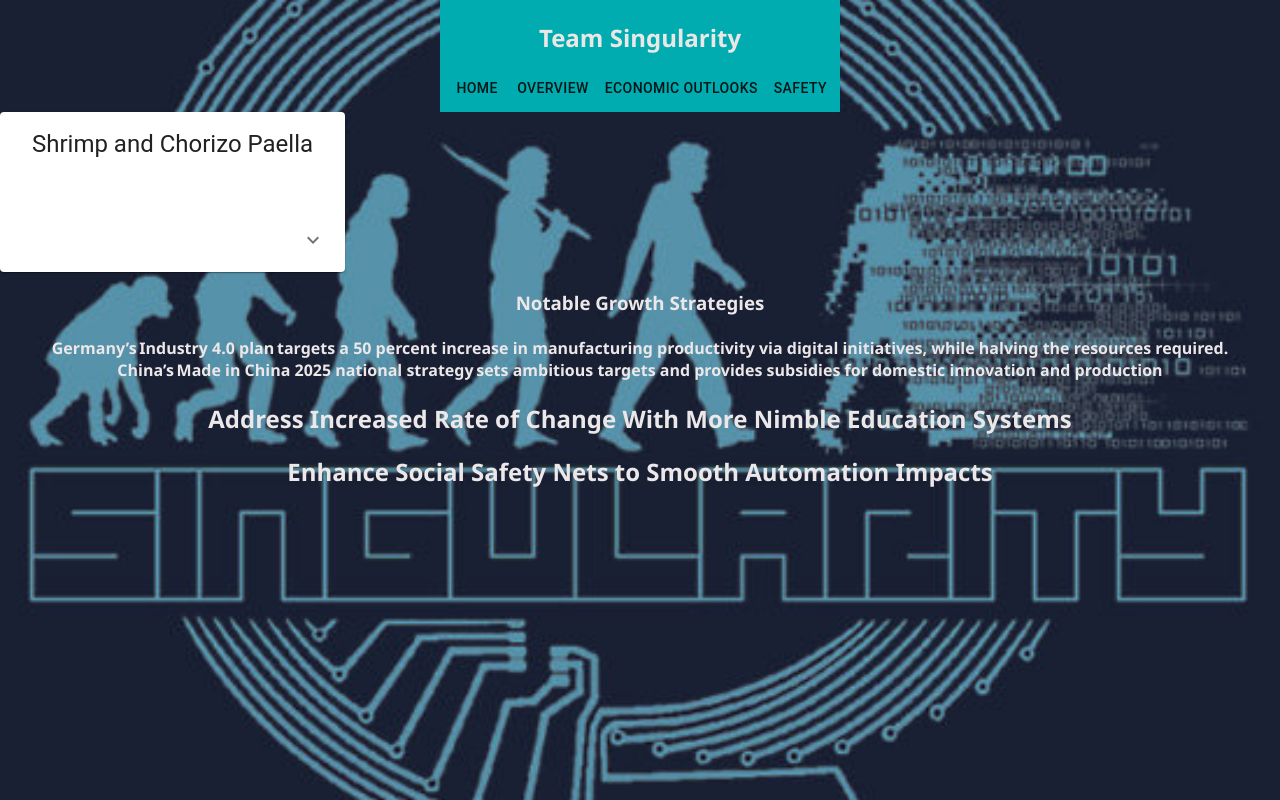
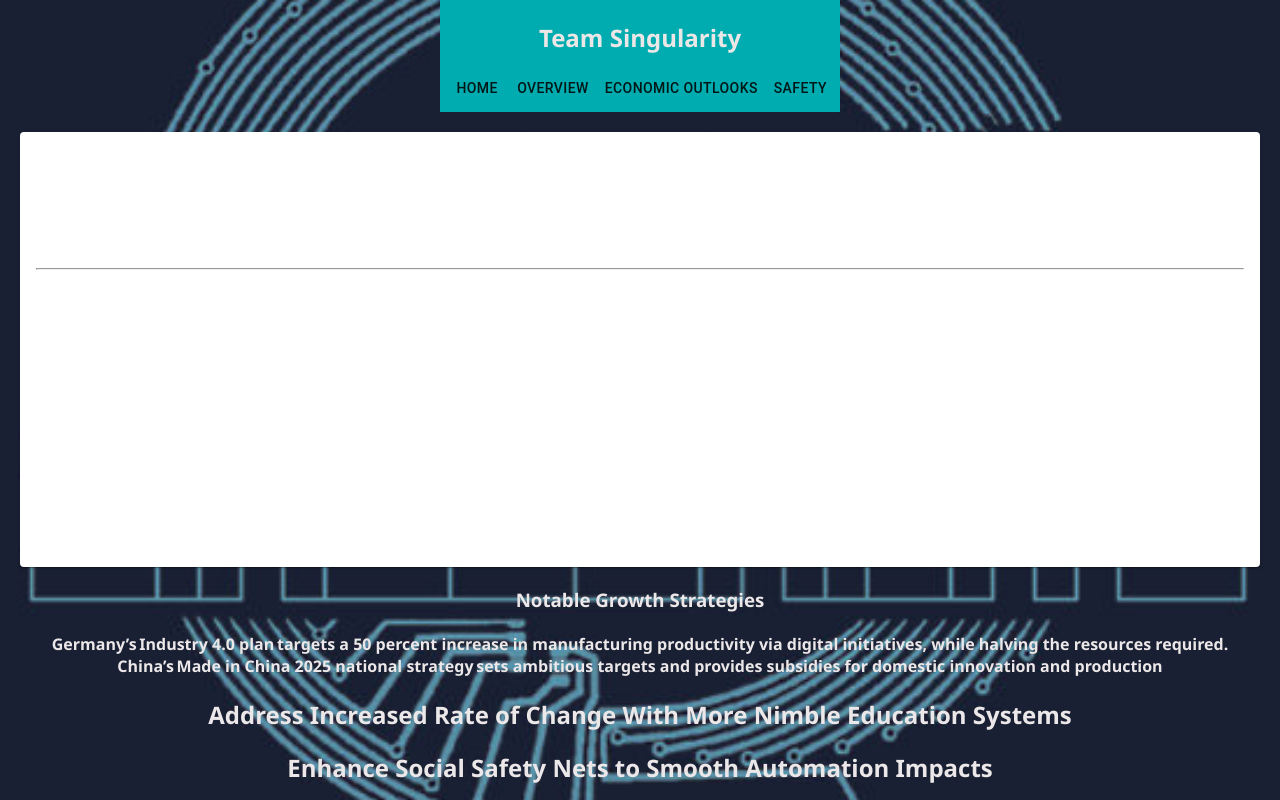
Before and after one commit to BenHacker1995/IT202W-DigitalEthicsProject, a React (Create React App) app: page /#/home in a window 1280 px wide. Both pictures are taken after a click on the button "SAFETY". Built offline with nearby package versions, Linux system fonts and the light colour scheme.

Commit message:
Flashcard code grabbed from previous project

```diff
--- a/src/Components/Card/Card.js
+++ /dev/null
@@ -1,75 +0,0 @@
-import React from 'react';
-import { makeStyles } from '@material-ui/core/styles';
-import clsx from 'clsx';
-import Card from '@material-ui/core/Card';
-import CardHeader from '@material-ui/core/CardHeader';
-import CardMedia from '@material-ui/core/CardMedia';
-import CardContent from '@material-ui/core/CardContent';
-import CardActions from '@material-ui/core/CardActions';
-import Collapse from '@material-ui/core/Collapse';
-import IconButton from '@material-ui/core/IconButton';
-import Typography from '@material-ui/core/Typography';
-import { red } from '@material-ui/core/colors';
-import ExpandMoreIcon from '@material-ui/icons/ExpandMore';
-
-const useStyles = makeStyles(theme => ({
-  card: {
-    maxWidth: 345,
-  },
-  media: {
-    height: 0,
-    paddingTop: '56.25%', // 16:9
-  },
-  expand: {
-    transform: 'rotate(0deg)',
-    marginLeft: 'auto',
-    transition: theme.transitions.create('transform', {
-      duration: theme.transitions.duration.shortest,
-    }),
-  },
-  expandOpen: {
-    transform: 'rotate(180deg)',
-  },
-  avatar: {
-    backgroundColor: red[500],
-  },
-}));
-
-export default function RecipeReviewCard() {
-  const classes = useStyles();
-  const [expanded, setExpanded] = React.useState(false);
-
-  const handleExpandClick = () => {
-    setExpanded(!expanded);
-  };
-
-  return (
-    <Card className={classes.card}>
-      <CardHeader
-        title="Shrimp and Chorizo Paella"
-      />
-      <CardContent>
-
-      </CardContent>
-      <CardActions disableSpacing>
-        <IconButton
-          className={clsx(classes.expand, {
-            [classes.expandOpen]: expanded,
-          })}
-          onClick={handleExpandClick}
-          aria-expanded={expanded}
-          aria-label="show more"
-        >
-          <ExpandMoreIcon />
-        </IconButton>
-      </CardActions>
-      <Collapse in={expanded} timeout="auto" unmountOnExit>
-        <CardContent>
-          <Typography>
-            Set aside off of the heat to let rest for 10 minutes, and then serve.
-          </Typography>
-        </CardContent>
-      </Collapse>
-    </Card>
-  );
-}
--- /dev/null
+++ b/src/Components/Card/Flashcard.js
@@ -0,0 +1,88 @@
+import React, {Component} from 'react';
+import { withStyles } from '@material-ui/core/styles';
+import {PropTypes} from 'prop-types';
+import clsx from 'clsx';
+import Card from '@material-ui/core/Card';
+import CardHeader from '@material-ui/core/CardHeader';
+import CardMedia from '@material-ui/core/CardMedia';
+import CardContent from '@material-ui/core/CardContent';
+import CardActions from '@material-ui/core/CardActions';
+import Collapse from '@material-ui/core/Collapse';
+import IconButton from '@material-ui/core/IconButton';
+import Typography from '@material-ui/core/Typography';
+import ExpandMoreIcon from '@material-ui/icons/ExpandMore';
+
+const styles = theme => ({
+    card: {
+        margin: 20,
+        minHeight: 435,
+    },
+    header: {
+        minHeight: 80,
+    },
+    media: {
+      height: 0,
+      paddingTop: '56.25%',
+    },
+    actions: {
+      display: 'flex',
+    },
+    expand: {
+      transform: 'rotate(0deg)',
+      transition: theme.transitions.create('transform', {
+        duration: theme.transitions.duration.shortest,
+      }),
+      marginLeft: 'auto',
+    },
+    expandOpen: {
+      transform: 'rotate(180deg)',
+    },
+  });
+class Flashcard extends Component {
+
+    constructor(props){
+        super(props);
+        this.state = {
+            post: false,
+        }
+    }
+
+    state = {
+        expanded: false,
+    };
+
+    handleExpandClick = () => {
+        this.setState(state => ({ expanded: !state.expanded }));
+    };
+  render() {
+    const { classes } = this.props;
+    return (
+        <div>
+                <Card className={classes.card}>
+                <CardHeader
+                    className={classes.header}
+                />
+                <CardContent>
+                <Typography component="p">
+                    {/* {post.title} */}
+                    </Typography>
+                    <hr/>
+                </CardContent>
+                <Collapse in={this.state.expanded} timeout="auto" unmountOnExit>
+                    <CardContent>
+                    <Typography paragraph variant="body2">
+                        This is the extended copy for the post. Bacon ipsum dolor amet beef ribs ham hock jerky pig hamburger, alcatra doner. Ham hock corned beef swine, kevin pork loin chicken pork chop. Pork fatback buffalo, doner cupim meatloaf alcatra. Shank bacon drumstick, boudin brisket hamburger cupim ground round ribeye pork loin. Prosciutto ribeye corned beef hamburger pork pork belly burgdoggen ham hock salami pastrami strip steak. Alcatra shoulder porchetta capicola corned beef, short loin t-bone short ribs. Picanha sirloin tenderloin biltong porchetta ribeye.
+                    </Typography>
+                    </CardContent>
+                </Collapse>
+                </Card>
+        </div>
+  );
+}
+}
+
+Flashcard.propTypes = {
+    classes: PropTypes.object.isRequired,
+  };
+
+export default withStyles(styles)(Flashcard);
--- a/src/Components/Safety/Safety.js
+++ b/src/Components/Safety/Safety.js
@@ -2,18 +2,57 @@ import React, { Component } from 'react';
 import { Link } from 'react-router-dom';
 
 import Header from '../Header/Header';
-// import CardContainer from '../CardContainer/CardContainer';
-import Card from '../Card/Card';
+import Flashcard from '../Card/Flashcard';
+
+import { makeStyles } from '@material-ui/core/styles';
+import clsx from 'clsx';
+import Card from '@material-ui/core/Card';
+import CardHeader from '@material-ui/core/CardHeader';
+import CardMedia from '@material-ui/core/CardMedia';
+import CardContent from '@material-ui/core/CardContent';
+import CardActions from '@material-ui/core/CardActions';
+import Collapse from '@material-ui/core/Collapse';
+import IconButton from '@material-ui/core/IconButton';
+import Typography from '@material-ui/core/Typography';
+import ExpandMoreIcon from '@material-ui/icons/ExpandMore';
+
+// const useStyles = makeStyles(theme => ({
+//   card: {
+//     maxWidth: 345,
+//   },
+//   media: {
+//     height: 0,
+//     paddingTop: '56.25%', // 16:9
+//   },
+//   expand: {
+//     transform: 'rotate(0deg)',
+//     marginLeft: 'auto',
+//     transition: theme.transitions.create('transform', {
+//       duration: theme.transitions.duration.shortest,
+//     }),
+//   },
+//   expandOpen: {
+//     transform: 'rotate(180deg)',
+//   },
+// }));
+
+// let RecipeReviewCard = () => {
+// }
 
 class Safety extends Component{
+    // classes = useStyles();
+    // const [expanded, setExpanded] = React.useState(false);
+
+    // handleExpandClick = () => {
+    //   setExpanded(!expanded);
+    // };
+
     render() {
         return (
             <div className='content'>
                 <Header history={this.props.history}/>
-                {/* <CardContainer word={() => 'Capture New Opportunities Through Aggressive Investment'}
-                desc={() => 'Several nations have created competitive strategies to promote research and development investments as automation technologies become more mature.'}
-                /> */}
-                <Card/>
+                <Flashcard title={() => 'Capture New Opportunities Through Aggressive Investment'}
+                desc={() => 'Several nations have created competitive strategies to promote research and development investments as automation technologies become more mature.'}/>
                 {/* <h2>Capture New Opportunities Through Aggressive Investment</h2>
                 <h4>Several nations have created competitive strategies to promote
                     research and development investments as automation technologies become more mature. </h4> */}
--- a/src/styles/main.css
+++ b/src/styles/main.css
@@ -27,9 +27,8 @@ body {
     align-items: center;
     text-align: center;
 }
-
-.menu {
-    /* display: inline-block; */
+.card {
+  maxWidth: 345;
 }
 
 .content {
```
